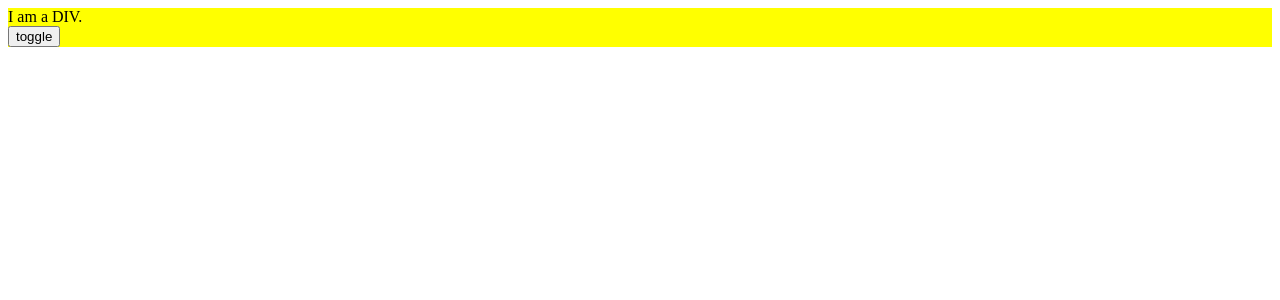
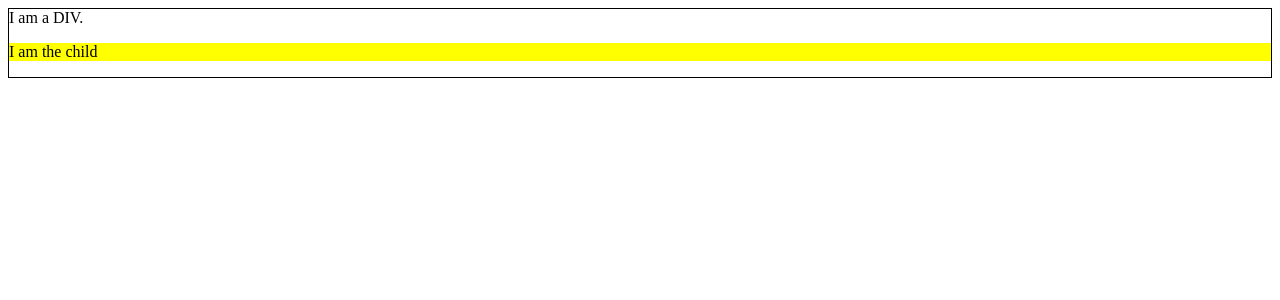
Before and after one commit to zhaoshengjun/style-angular4, an Angular app: page / in a window 1280 px wide. Shown: the top 300 px of the page. Built offline with nearby package versions, Linux system fonts and the light colour scheme.

Commit message:
lesson9:hostcontext and host deep

```diff
--- a/src/app/app.component.css
+++ b/src/app/app.component.css
@@ -1,4 +1,7 @@
-:host(.yellow-style) {
-  background-color: yellow;
+:host-context(.styled-component) {
+  border: 1px solid black;
   display: block;
 }
+:host /deep/ p {
+  background-color: yellow;
+}
--- a/src/app/app.component.html
+++ b/src/app/app.component.html
@@ -1,4 +1,4 @@
-<div class="yellow-style">
+<div>
   I am a DIV.
 </div>
-<button (click)="yellowStyle = !yellowStyle">toggle</button>
+<child-component></child-component>
--- a/src/app/app.component.ts
+++ b/src/app/app.component.ts
@@ -1,5 +1,5 @@
 import { Component, HostBinding } from "@angular/core";
-
+import { ChildComponent } from "./child.component";
 @Component({
   selector: "app-root",
   templateUrl: "./app.component.html",
--- a/src/app/app.module.ts
+++ b/src/app/app.module.ts
@@ -3,9 +3,10 @@ import { NgModule } from "@angular/core";
 import { FormsModule } from "@angular/forms";
 import { AppComponent } from "./app.component";
 import { CommonModule } from "@angular/common";
+import { ChildComponent } from "./child.component";
 
 @NgModule({
-  declarations: [AppComponent],
+  declarations: [AppComponent, ChildComponent],
   imports: [BrowserModule, FormsModule, CommonModule],
   providers: [],
   bootstrap: [AppComponent]
--- /dev/null
+++ b/src/app/child.component.ts
@@ -0,0 +1,11 @@
+import { Component } from "@angular/core";
+
+@Component({
+  selector: "child-component",
+  template: `
+    <p>I am the child</p>
+  `
+})
+export class ChildComponent {
+  constructor() {}
+}
--- a/src/index.html
+++ b/src/index.html
@@ -12,7 +12,7 @@
 </head>
 
 <body>
-  <app-root class="yellow-style"></app-root>
+  <app-root class="styled-component"></app-root>
 </body>
 
 
```
